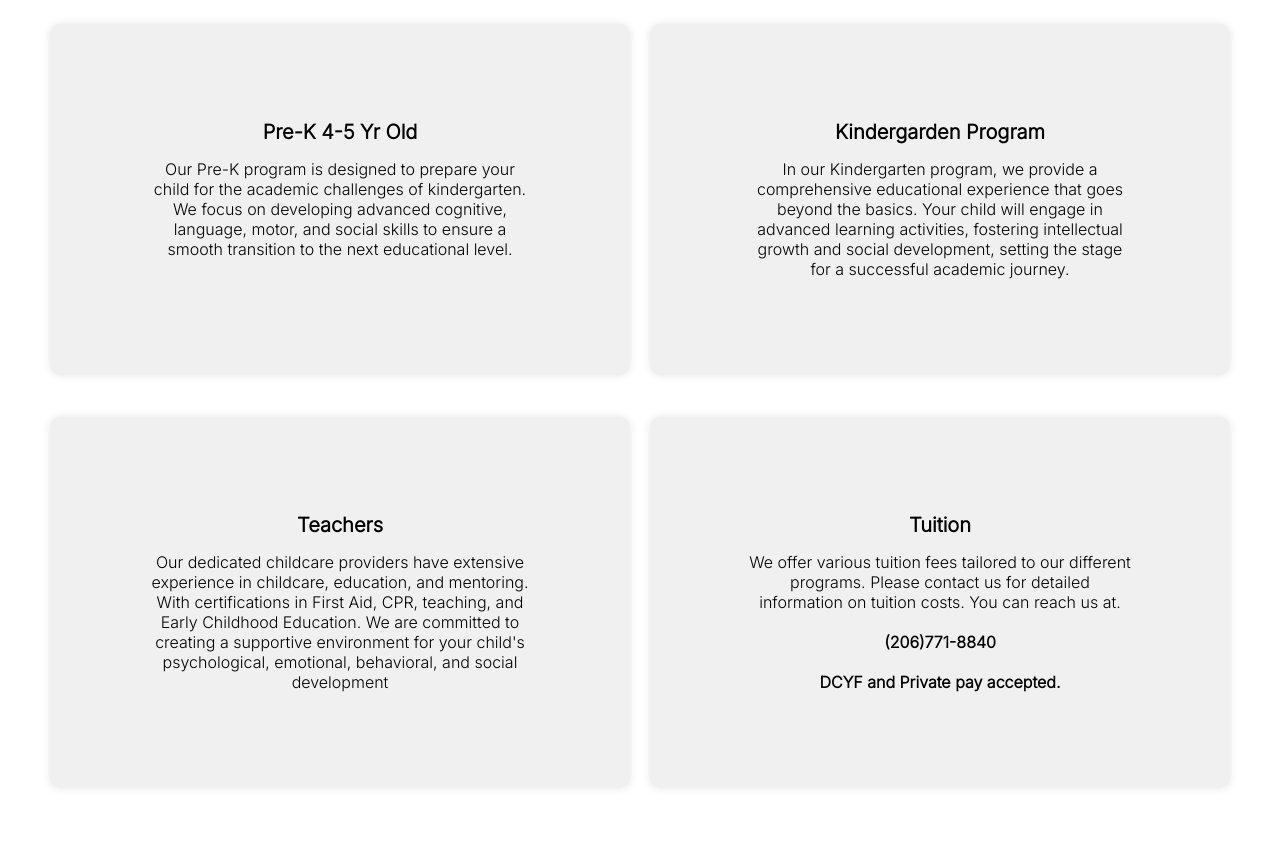
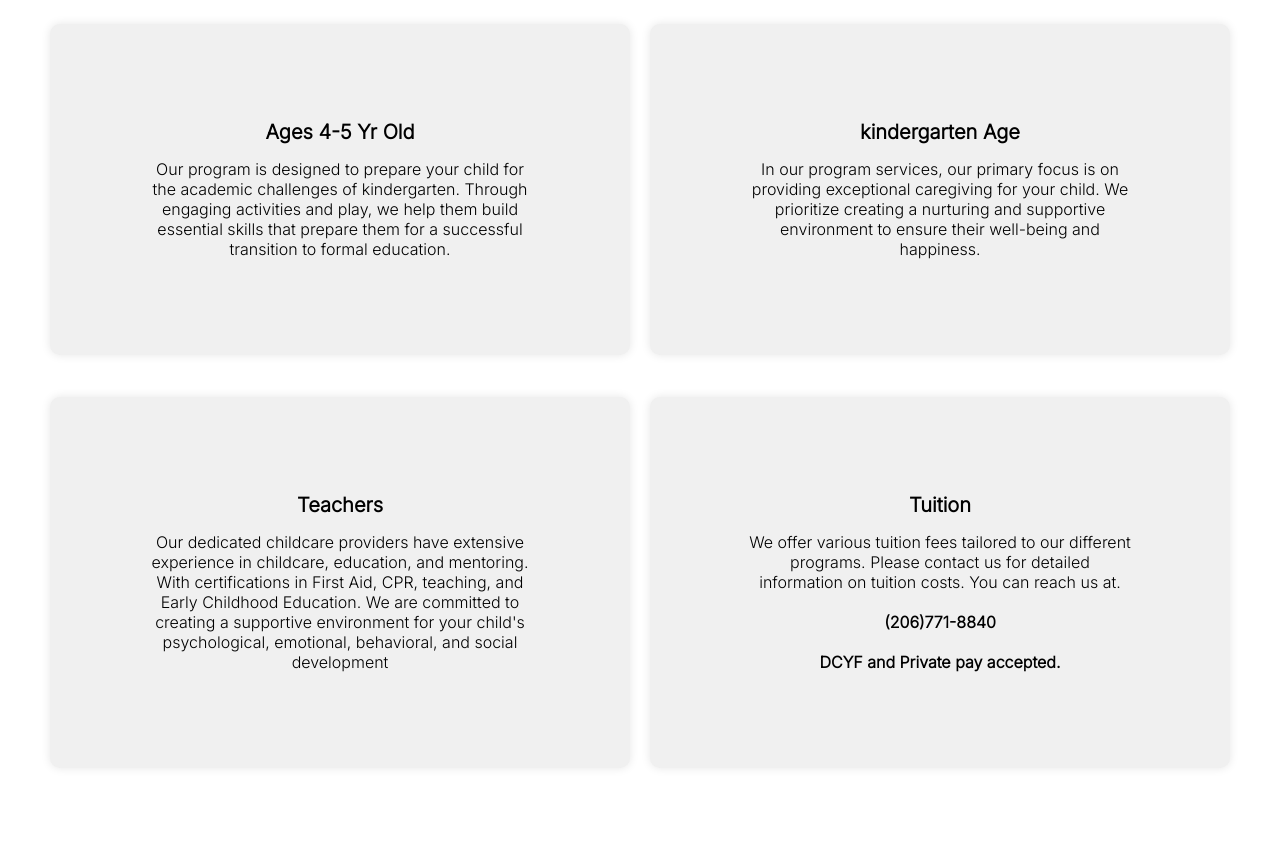
Before and after one commit to nabdi7/hadiya-childcare, a React (Create React App) app: page /services in a window 1280 px wide. Shown: the part 1620-2476 px from the top of the page. Built offline with nearby package versions, Linux system fonts and the light colour scheme; grey boxes are pictures that could not be loaded.

Commit message:
final changes

```diff
--- a/src/components/Home.css
+++ b/src/components/Home.css
@@ -272,6 +272,9 @@ body {
 
 
 @media screen  and (max-width: 991px){
+    .background-image {
+        background-attachment: scroll;
+    }
     .title {
         font-size: 25px;
         margin-bottom: 1rem;
--- a/src/components/Services.js
+++ b/src/components/Services.js
@@ -62,20 +62,19 @@ const Services = () => {
                 </div>
                 <div className='halves-container'>
                     <div className='services-half'>
-                        <h2 className='services-title'>Pre-K 4-5 Yr Old</h2>
-                        <p className='services-description'>Our Pre-K program is designed to prepare
-                        your child for the academic challenges of kindergarten. We focus on
-                        developing advanced cognitive, language, motor, and social skills to
-                        ensure a smooth transition to the next educational level.</p>
+                        <h2 className='services-title'>Ages 4-5 Yr Old</h2>
+                        <p className='services-description'>Our program is designed to prepare
+                        your child for the academic challenges of kindergarten. Through engaging
+                        activities and play, we help them build essential skills that prepare
+                        them for a successful transition to formal education.</p>
 
                     </div>
                     <div className='services-half'>
-                        <h2 className='services-title'>Kindergarden Program</h2>
-                        <p className='services-description'>In our Kindergarten program, we provide a
-                        comprehensive educational experience that goes beyond the basics.
-                        Your child will engage in advanced learning activities, fostering
-                        intellectual growth and social development, setting the stage for a
-                        successful academic journey.</p>
+                        <h2 className='services-title'>kindergarten Age</h2>
+                        <p className='services-description'>In our program services, our
+                        primary focus is on providing exceptional caregiving for your child.
+                        We prioritize creating a nurturing and supportive environment to
+                        ensure their well-being and happiness.</p>
 
                     </div>
                 </div>
```
